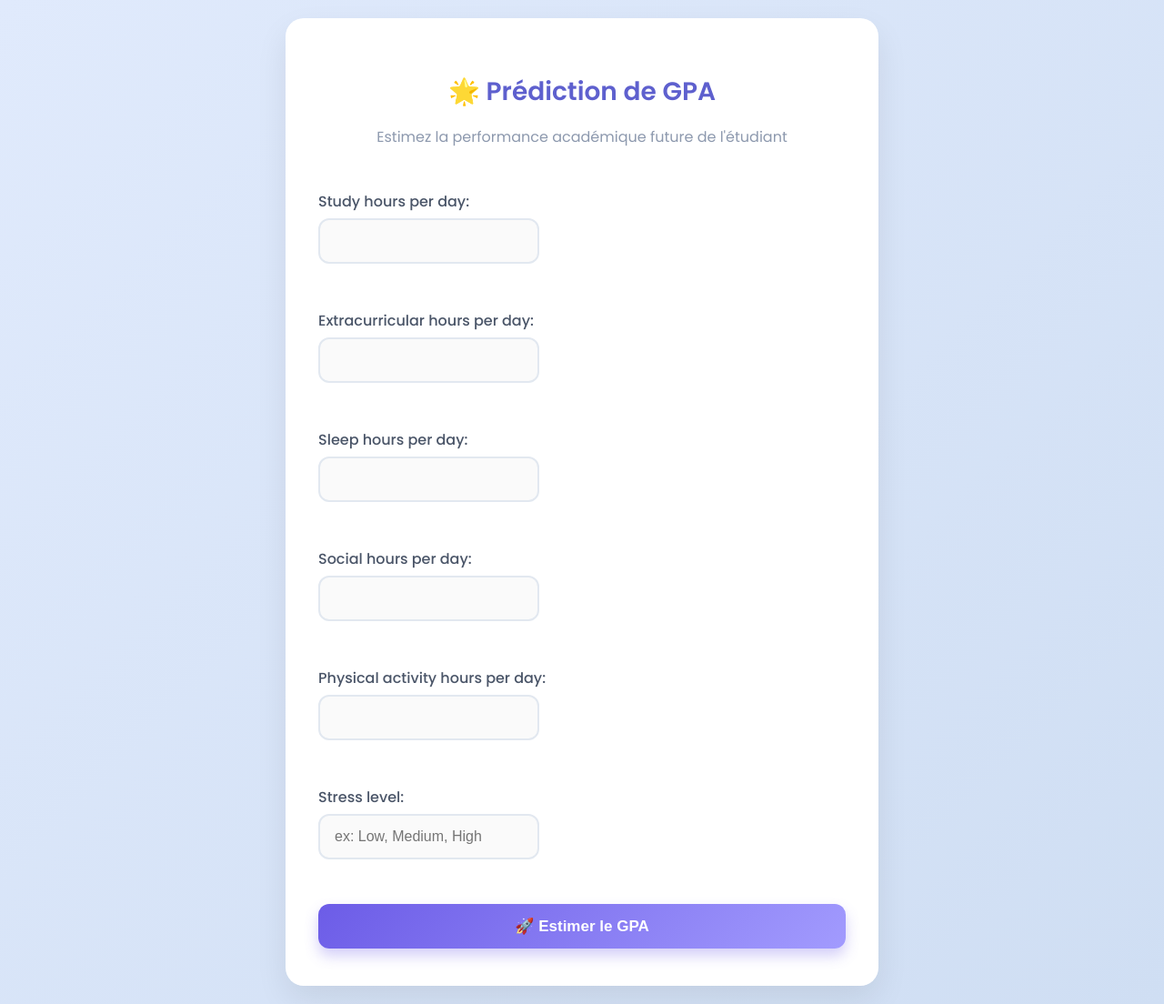
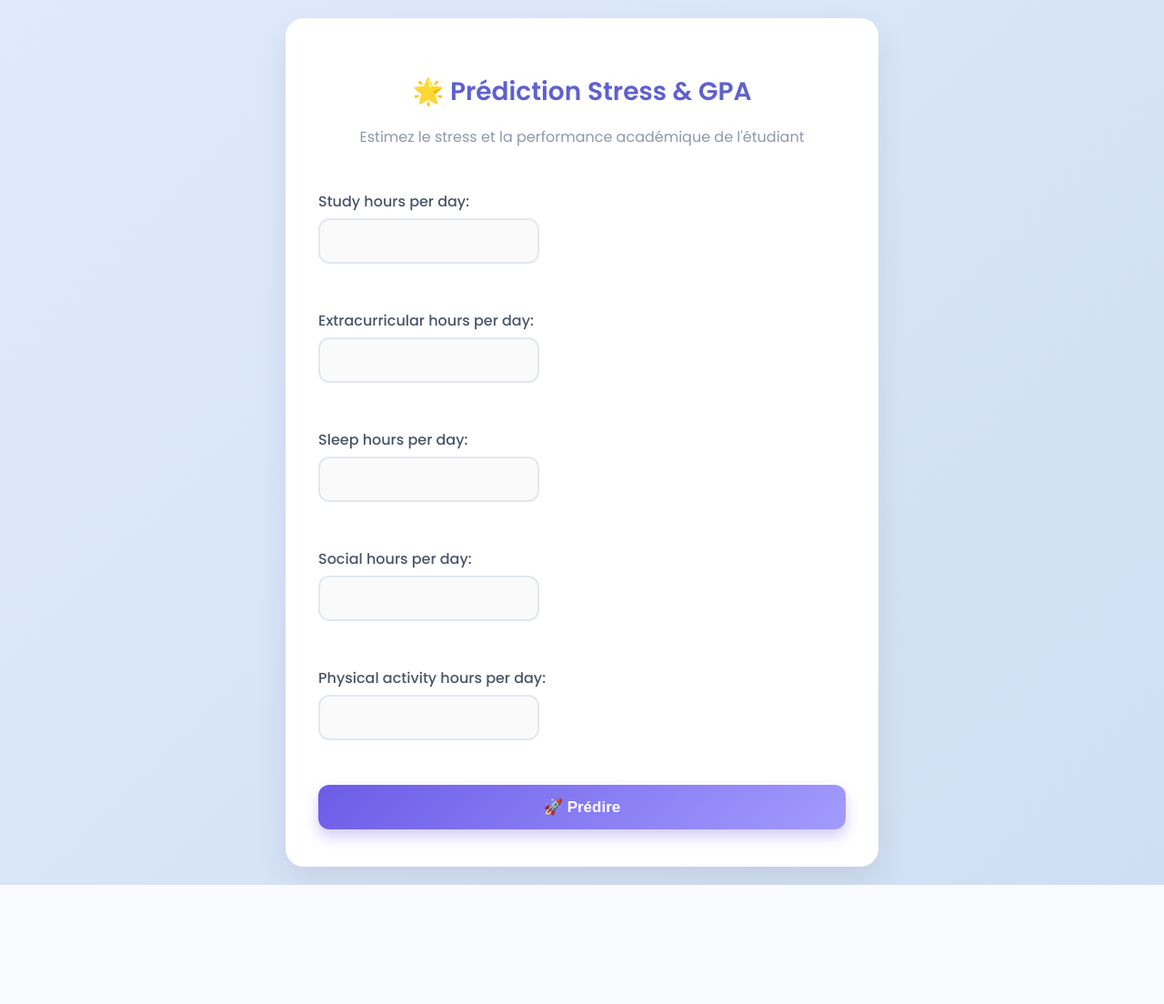
Before and after one commit to isslem555/MLproject, a Django app: page /student/ in a window 1280 px wide. Shown: the whole page at 91% size. After the commit the page ends 973 px from the top, so only its background shows below. Run offline with Django 5.2, Linux system fonts and the light colour scheme.

Commit message:
Mise à  jour du  projet

```diff
--- a/student_app/forms.py
+++ b/student_app/forms.py
@@ -10,8 +10,4 @@ class StudentRecordForm(forms.ModelForm):
             'sleep_hours_per_day',
             'social_hours_per_day',
             'physical_activity_hours_per_day',
-            'stress_level',
         ]
-        widgets = {
-            'stress_level': forms.TextInput(attrs={'placeholder': 'ex: Low, Medium, High'}),
-        }
--- a/student_app/templates/student_app/form.html
+++ b/student_app/templates/student_app/form.html
@@ -2,7 +2,7 @@
 <html lang="fr">
 <head>
     <meta charset="utf-8">
-    <title>Prédiction de Performance Étudiante</title>
+    <title>Prédiction Stress & GPA</title>
     <meta name="viewport" content="width=device-width, initial-scale=1">
     <style>
         @import url('https://fonts.googleapis.com/css2?family=Poppins:wght@300;400;500;600&display=swap');
@@ -57,7 +57,7 @@
             display: block;
         }
 
-        input, select {
+        input {
             padding: 14px 16px;
             font-size: 16px;
             border: 2px solid #e2e8f0;
@@ -66,7 +66,7 @@
             transition: all 0.3s ease;
         }
 
-        input:focus, select:focus {
+        input:focus {
             outline: none;
             border-color: #a29bfe;
             background-color: #fff;
@@ -125,27 +125,25 @@
     </style>
 </head>
 <body>
-
 <div class="container">
-    <h1>🌟 Prédiction de GPA</h1>
-    <p class="subtitle">Estimez la performance académique future de l'étudiant</p>
+    <h1>🌟 Prédiction Stress & GPA</h1>
+    <p class="subtitle">Estimez le stress et la performance académique de l'étudiant</p>
 
     <form method="post" action="{% url 'student_form' %}">
         {% csrf_token %}
         {{ form.as_p }}
-
-        <button type="submit">🚀 Estimer le GPA</button>
+        <button type="submit">🚀 Prédire</button>
     </form>
 
     {% if record %}
     <div class="result">
         <h2>🎉 Résultat de la prédiction</h2>
-        <p><strong>GPA prédit :</strong> <span style="font-size:22px; color:#0984e3;">{{ record.predicted_gpa }}</span></p>
+        <p><strong>Stress prédit :</strong> {{ record.predicted_stress }}</p>
+        <p><strong>GPA prédit :</strong> {{ record.predicted_gpa }}</p>
         <p><strong>Date :</strong> {{ record.created_at|date:"d/m/Y à H:i" }}</p>
         <a href="{% url 'student_form' %}" class="back">← Faire une nouvelle prédiction</a>
     </div>
     {% endif %}
 </div>
-
 </body>
 </html>
--- a/student_app/views.py
+++ b/student_app/views.py
@@ -1,5 +1,4 @@
-
-from django.shortcuts import render, redirect
+from django.shortcuts import render
 from django.conf import settings
 from .forms import StudentRecordForm
 from .models import StudentRecord
@@ -7,44 +6,105 @@ import joblib
 import pandas as pd
 import os
 
-# charger le modèle une fois (chemin relatif à BASE_DIR)
-MODEL_PATH = os.path.join(settings.BASE_DIR, "ml_models", "gpa_predictor.joblib")
-_model = None
+# Chemins vers les fichiers ML
+STRESS_MODEL_PATH = os.path.join(settings.BASE_DIR, "ml_models", "stress_model.pkl")
+STRESS_SCALER_PATH = os.path.join(settings.BASE_DIR, "ml_models", "scaler_stress.pkl")
+STRESS_ENCODER_PATH = os.path.join(settings.BASE_DIR, "ml_models", "stress_encoder.pkl")
 
-def load_model():
-    global _model
-    if _model is None:
-        _model = joblib.load(MODEL_PATH)['pipeline']  # selon comment tu as sauvegardé
-    return _model
+GPA_MODEL_PATH = os.path.join(settings.BASE_DIR, "ml_models", "gpa_predictor.pkl")
+GPA_SCALER_PATH = os.path.join(settings.BASE_DIR, "ml_models", "gpa_scaler.pkl")
 
-def predict_gpa_from_form(cleaned_data):
-    model = load_model()
-    # prepare DataFrame avec mêmes colonnes que lors de l'entraînement
+# Variables globales pour éviter de recharger plusieurs fois
+stress_model = None
+stress_scaler = None
+stress_encoder = None
+gpa_model = None
+gpa_scaler = None
+
+def load_models_if_needed():
+    """Charge les modèles et transformateurs si ce n'est pas déjà fait."""
+    global stress_model, stress_scaler, stress_encoder, gpa_model, gpa_scaler
+
+    if stress_model is None:
+        if not all(os.path.exists(p) for p in [STRESS_MODEL_PATH, STRESS_SCALER_PATH, STRESS_ENCODER_PATH]):
+            raise FileNotFoundError("Fichier de modèle ou transformateur de stress introuvable !")
+        stress_model = joblib.load(STRESS_MODEL_PATH)
+        stress_scaler = joblib.load(STRESS_SCALER_PATH)
+        stress_encoder = joblib.load(STRESS_ENCODER_PATH)
+
+    if gpa_model is None:
+        if not all(os.path.exists(p) for p in [GPA_MODEL_PATH, GPA_SCALER_PATH]):
+            raise FileNotFoundError("Fichier de modèle ou transformateur de GPA introuvable !")
+        gpa_model = joblib.load(GPA_MODEL_PATH)
+        gpa_scaler = joblib.load(GPA_SCALER_PATH)
+
+def predict_stress(data):
+    """Prédit le niveau de stress à partir des données brutes."""
+    df = pd.DataFrame([data])
+    df_scaled = stress_scaler.transform(df)
+    pred_class = stress_model.predict(df_scaled)[0]
+    pred_label = stress_encoder.inverse_transform([pred_class])[0]
+    return pred_label
+
+def predict_gpa(data, stress_label):
+    """Prédit le GPA à partir des données et du stress prédit."""
+    stress_encoded = stress_encoder.transform([stress_label])[0]
     df = pd.DataFrame([{
-        'Study_Hours_Per_Day': cleaned_data['study_hours_per_day'],
-        'Extracurricular_Hours_Per_Day': cleaned_data['extracurricular_hours_per_day'],
-        'Sleep_Hours_Per_Day': cleaned_data['sleep_hours_per_day'],
-        'Social_Hours_Per_Day': cleaned_data['social_hours_per_day'],
-        'Physical_Activity_Hours_Per_Day': cleaned_data['physical_activity_hours_per_day'],
-        'Stress_Level': cleaned_data['stress_level'],
+        **data,
+        'Stress_Level': stress_encoded
     }])
-    # NOTE: la pipeline attendait ces noms de colonnes ; adapte si nécessaire.
-    pred = model.predict(df)[0]
-    return float(pred)
+    df_scaled = gpa_scaler.transform(df)
+    gpa_pred = gpa_model.predict(df_scaled)[0]
+    return round(float(gpa_pred), 2)
 
 def student_form_view(request):
-    if request.method == 'POST':
-        form = StudentRecordForm(request.POST)
-        if form.is_valid():
-            record = form.save(commit=False)
-            # faire la prédiction
+    """Affiche le formulaire et prédictions de stress et GPA après soumission."""
+    form = StudentRecordForm(request.POST or None)
+    record = None
+    error_msg = None
+
+    if request.method == 'POST' and form.is_valid():
+        record = form.save(commit=False)
+
+        # Charger les modèles
+        try:
+            load_models_if_needed()
+        except Exception as e:
+            error_msg = f"Erreur chargement modèles : {e}"
+
+        if not error_msg:
+            # Préparer les données pour la prédiction
+            data = {
+                'study_hours_per_day': form.cleaned_data['study_hours_per_day'],
+                'sleep_hours_per_day': form.cleaned_data['sleep_hours_per_day'],
+                'social_hours_per_day': form.cleaned_data['social_hours_per_day'],
+                'physical_activity_hours_per_day': form.cleaned_data['physical_activity_hours_per_day'],
+            }
+
+            # Prédiction du stress
             try:
-                record.predicted_gpa = predict_gpa_from_form(form.cleaned_data)
+                stress_label = predict_stress(data)
+                record.predicted_stress = stress_label
             except Exception as e:
+                record.predicted_stress = None
+                error_msg = f"Erreur prédiction stress : {e}"
+
+            # Prédiction du GPA seulement si stress réussi
+            if record.predicted_stress and not error_msg:
+                try:
+                    gpa_pred = predict_gpa(data, record.predicted_stress)
+                    record.predicted_gpa = gpa_pred
+                except Exception as e:
+                    record.predicted_gpa = None
+                    error_msg = f"Erreur prédiction GPA : {e}"
+            else:
                 record.predicted_gpa = None
-                print("Prediction error:", e)
+
             record.save()
-            return render(request, "student_app/result.html", {"record": record})
-    else:
-        form = StudentRecordForm()
-    return render(request, "student_app/form.html", {"form": form})
+
+    context = {
+        "form": form,
+        "record": record,
+        "error": error_msg
+    }
+    return render(request, "student_app/form.html", context)
```
Also changed, not shown: myproject/settings.py (+8 -3 lines).
